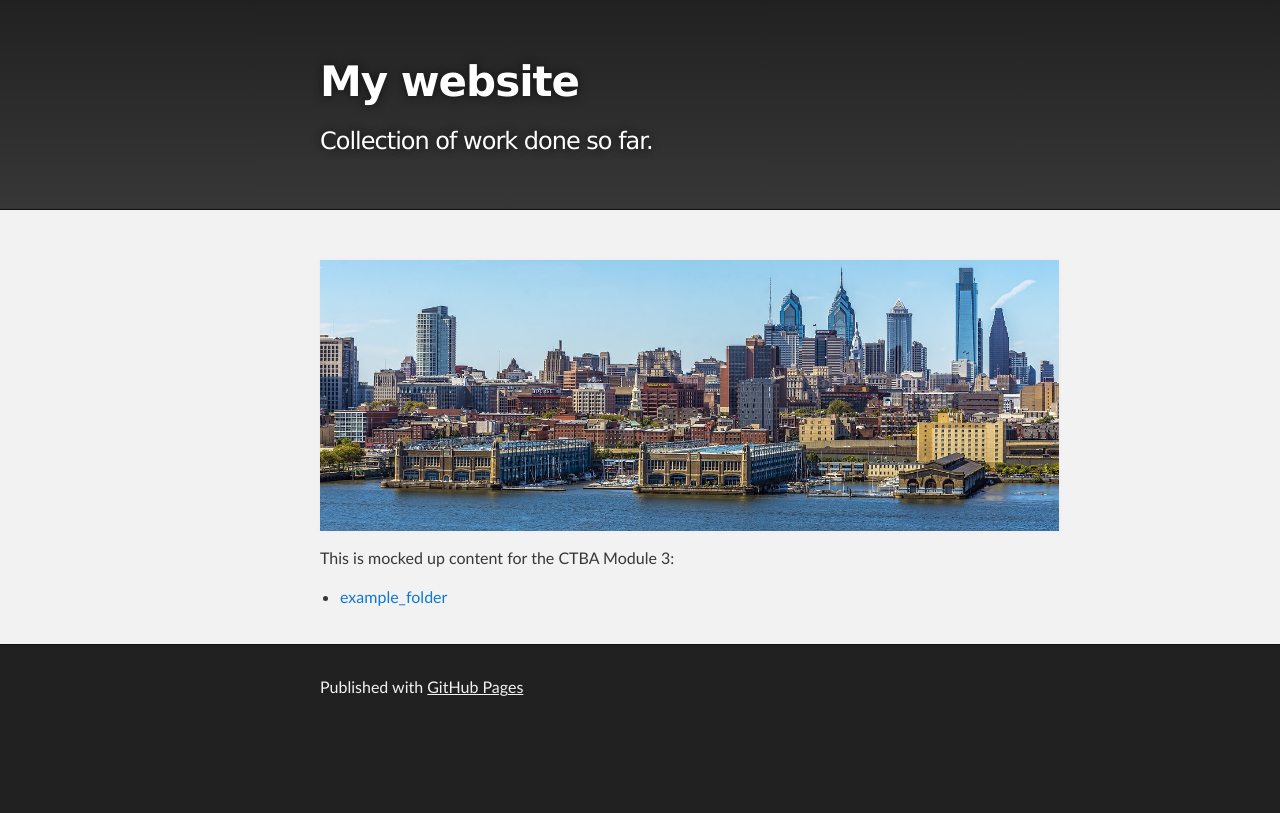
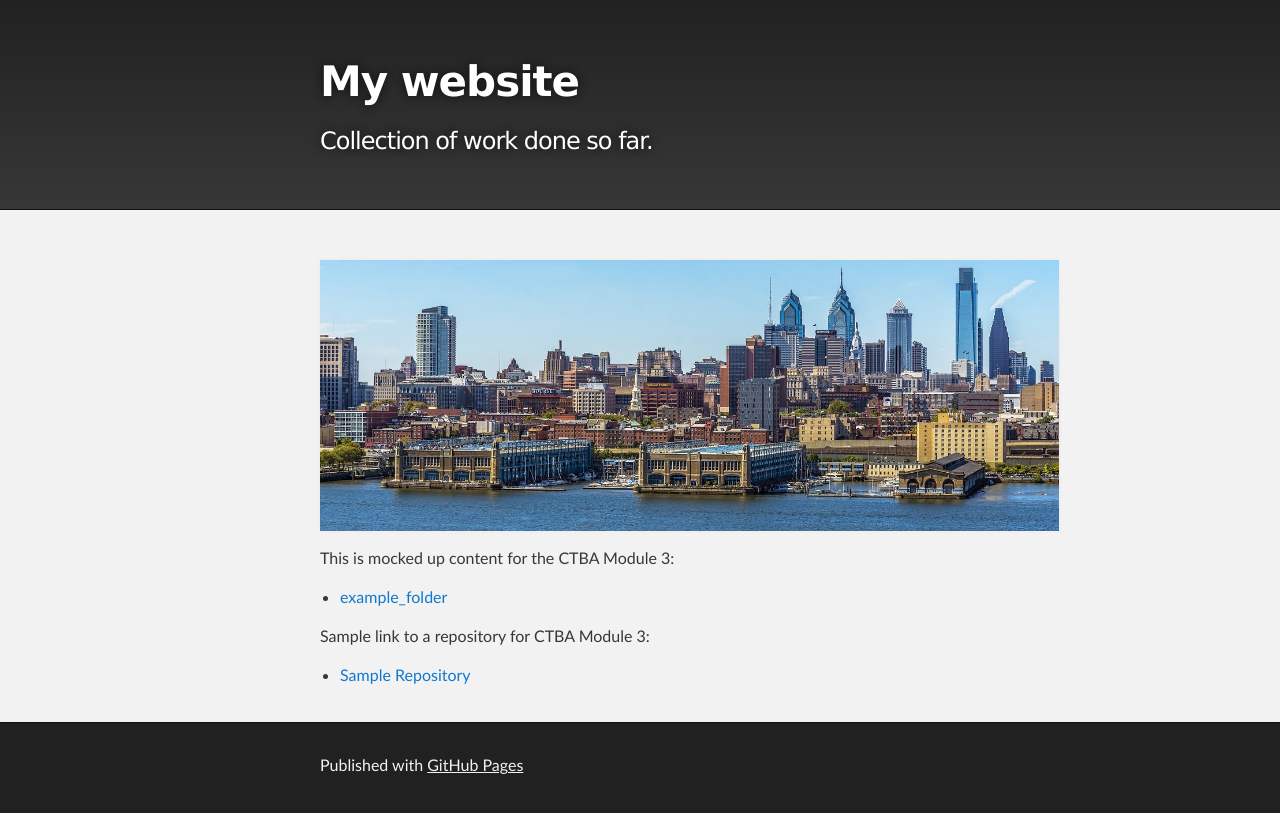
Before and after one commit to stefan-aleksic/stefan-aleksic.github.io, a Jekyll site: the page built from index.md, in a window 1280 px wide. Shown: the top 813 px of the page. Built offline with Jekyll 4.4.1, drawn with Linux system fonts in a browser that asks for light colours.

Commit message:
Update index.md

```diff
--- a/index.md
+++ b/index.md
@@ -8,3 +8,7 @@ layout: default
 This is mocked up content for the CTBA Module 3:
 
 - [example_folder](/example_folder/index.md)
+
+Sample link to a repository for CTBA Module 3:
+
+- [Sample Repository](https://github.com/stefan-aleksic/Sample_Repository)
```
